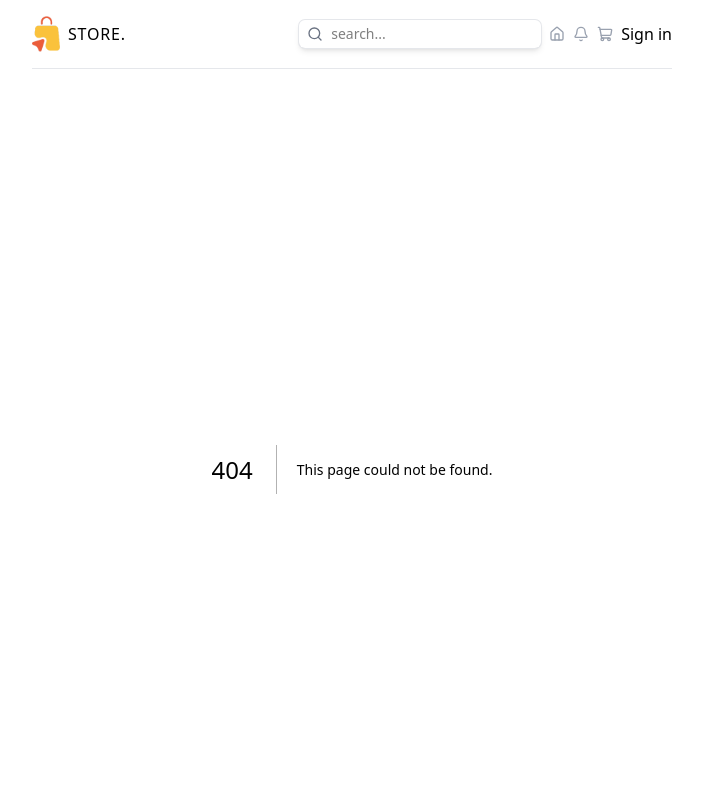
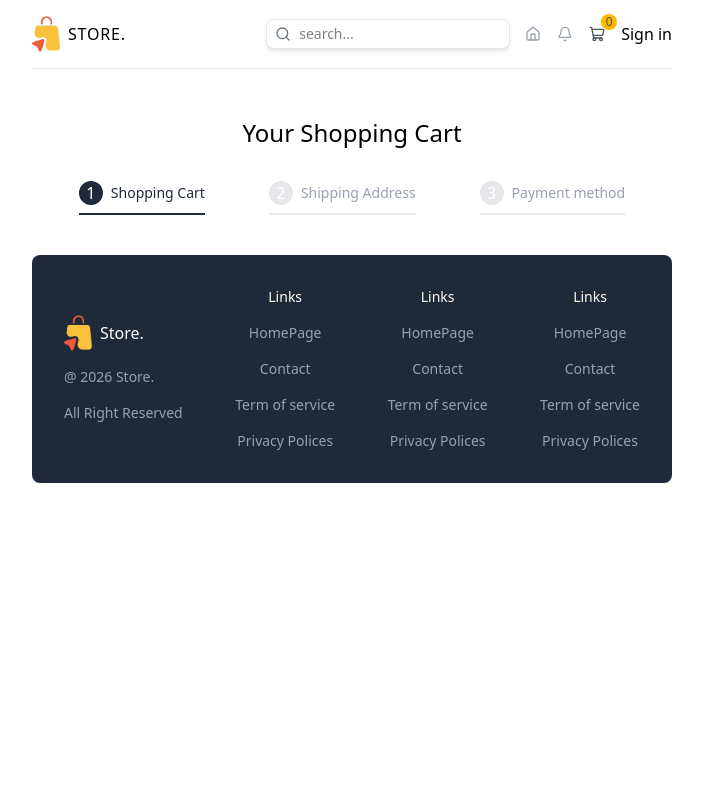
Before and after one commit to ChamlingUttam/client, a Next.js app: page /cart in a window 1280 px wide. Before the commit this address had no page. Shown: the top 800 px of the page, without its empty margins (288-991 px from the left). Built offline with nearby package versions, Linux system fonts and the light colour scheme.

Commit message:
working with cart page

```diff
--- /dev/null
+++ b/app/cart/page.tsx
@@ -0,0 +1,110 @@
+"use client"
+import { useRouter, useSearchParams } from 'next/navigation'
+import React from 'react'
+
+const steps = [
+    {
+        id:1,
+        title:"Shopping Cart"
+    },
+      {
+        id:2,
+        title:"Shipping Address"
+    },
+      {
+        id:3,
+        title:"Payment method"
+    },
+]
+
+
+//tempory items
+
+const cartITems = [
+     {
+    id: 1,
+    name: "Adidas CoreFit T-Shirt",
+    shortDescription:
+      "Lorem ipsum dolor sit amet consect adipisicing elit lorem ipsum dolor sit.",
+    description:
+      "Lorem ipsum dolor sit amet consect adipisicing elit lorem ipsum dolor sit. Lorem ipsum dolor sit amet consect adipisicing elit lorem ipsum dolor sit. Lorem ipsum dolor sit amet consect adipisicing elit lorem ipsum dolor sit.",
+    price: 39.9,
+    sizes: ["s", "m", "l", "xl", "xxl"],
+    colors: ["gray", "purple", "green"],
+    images: {
+      gray: "/products/1g.png",
+      purple: "/products/1p.png",
+      green: "/products/1gr.png",
+    },
+    quantity:1,
+    selectedSize:"m",
+    selectedColor:"gray"
+  },
+  {
+    id: 2,
+    name: "Puma Ultra Warm Zip",
+    shortDescription:
+      "Lorem ipsum dolor sit amet consect adipisicing elit lorem ipsum dolor sit.",
+    description:
+      "Lorem ipsum dolor sit amet consect adipisicing elit lorem ipsum dolor sit. Lorem ipsum dolor sit amet consect adipisicing elit lorem ipsum dolor sit. Lorem ipsum dolor sit amet consect adipisicing elit lorem ipsum dolor sit.",
+    price: 59.9,
+    sizes: ["s", "m", "l", "xl"],
+    colors: ["gray", "green"],
+    images: { gray: "/products/2g.png", green: "/products/2gr.png" }, quantity:1,
+    selectedSize:"m",
+    selectedColor:"gray"
+  },
+
+  {
+    id: 3,
+    name: "Nike Air Essentials Pullover",
+    shortDescription:
+      "Lorem ipsum dolor sit amet consect adipisicing elit lorem ipsum dolor sit.",
+    description:
+      "Lorem ipsum dolor sit amet consect adipisicing elit lorem ipsum dolor sit. Lorem ipsum dolor sit amet consect adipisicing elit lorem ipsum dolor sit. Lorem ipsum dolor sit amet consect adipisicing elit lorem ipsum dolor sit.",
+    price: 69.9,
+    sizes: ["s", "m", "l"],
+    colors: ["green", "blue", "black"],
+    images: {
+      green: "/products/3gr.png",
+      blue: "/products/3b.png",
+      black: "/products/3bl.png",
+    },
+     quantity:1,
+    selectedSize:"m",
+    selectedColor:"gray"
+  }
+]
+const page = () => {
+    const searchParams = useSearchParams()
+    const router = useRouter()
+
+    const activeStep = parseInt(searchParams.get("step") || "1")
+  return (
+    <div className='flex flex-col gap-8 items-center justify-center mt-12'>
+        <h1 className="text-2xl font-medium">Your Shopping Cart</h1>
+        <div className="flex flex-col lg:flex-row items-center gap-8 lg:gap-16">
+            {
+                steps.map((step)=>(
+                    <div className={`flex items-center gap-2 border-b-2 pb-2 ${step.id === activeStep ? "border-gray-800":"border-gray-200"}`} key={step.id}>
+                        <div className={`w-6 h-6 rounded-full flex items-center justify-center text-white ${step.id===activeStep ? "bg-gray-800":"bg-gray-200"}`}>
+                            {step.id}
+                        </div>
+                        <p
+              className={`text-sm font-medium ${
+                step.id === activeStep ? "text-gray-800" : "text-gray-400"
+              }`}
+            >
+                        {step.title}
+                        </p>
+                    </div>
+                ))
+            }
+
+        </div>
+
+    </div>
+  )
+}
+
+export default page
--- a/app/components/Navbar.tsx
+++ b/app/components/Navbar.tsx
@@ -1,8 +1,9 @@
 import Link from 'next/link'
 import React from 'react'
 import SearchBar from './SearchBar'
-import { Bell, Home, ShoppingCart } from 'lucide-react'
+import { Bell, Home } from 'lucide-react'
 import Image from 'next/image'
+import ShoppingCart from './ShopingCart'
 
 const Navbar = () => {
   return (
@@ -14,13 +15,13 @@ const Navbar = () => {
         </Link>
 
         {/* right*/}
-        <div className='flex gap-2 items-center'>
+        <div className='flex gap-4 items-center'>
             <SearchBar/>
             <Link href={"/"}>
             <Home className='w-4 h-4 text-gray-400' />
             </Link>
             <Bell className='w-4 h-4 text-gray-400'/>
-            <ShoppingCart className='w-4 h-4 text-gray-400'/>
+            <ShoppingCart/>
             <Link href={"/login"}>
             Sign in
             </Link>
--- /dev/null
+++ b/app/components/ShopingCart.tsx
@@ -0,0 +1,20 @@
+"use client";
+
+import { ShoppingCartIcon } from "lucide-react";
+import Link from "next/link";
+
+const ShoppingCart = () => {
+
+
+
+  return (
+    <Link href="/cart" className="relative">
+      <ShoppingCartIcon className="w-4 h-4 text-gray-600" />
+      <span className="absolute -top-3 -right-3 bg-amber-400 text-gray-600 rounded-full w-4 h-4 flex items-center justify-center text-xs font-medium">
+        0
+      </span>
+    </Link>
+  );
+};
+
+export default ShoppingCart;
--- a/app/layout.tsx
+++ b/app/layout.tsx
@@ -26,7 +26,7 @@ export default function RootLayout({ children }: LayoutProps<"/">) {
       className={`${geistSans.variable} ${geistMono.variable} h-full antialiased`}
     >
       <body className="min-h-full flex flex-col">
-        <div className="mx-auto p-4  sm:max-w-xl md:w-2xl lg:max-3xl xl:max-w-6xl">
+        <div className="mx-auto p-4 sm-px-0 sm:max-w-xl md:w-2xl lg:max-3xl xl:max-w-6xl">
           <Navbar/>
         {children}
         <Fotter/>
```
Also changed, not shown: app/types.ts (+8 -0 lines).
